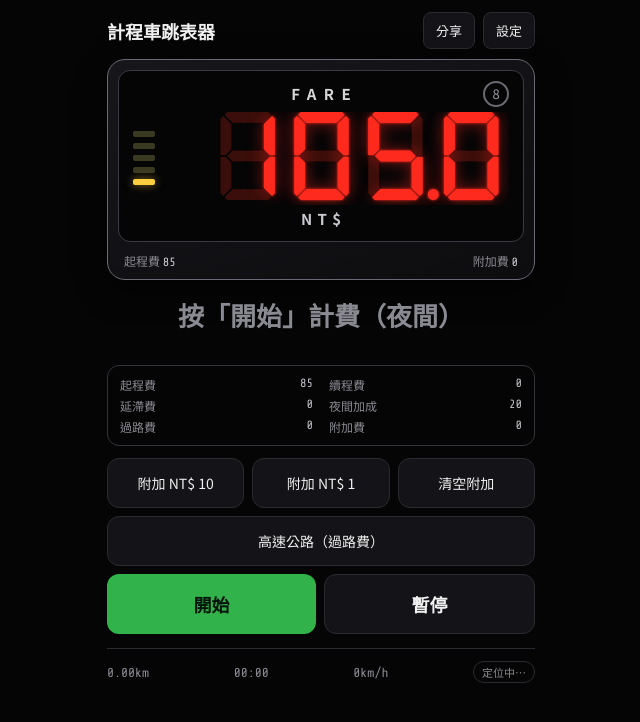
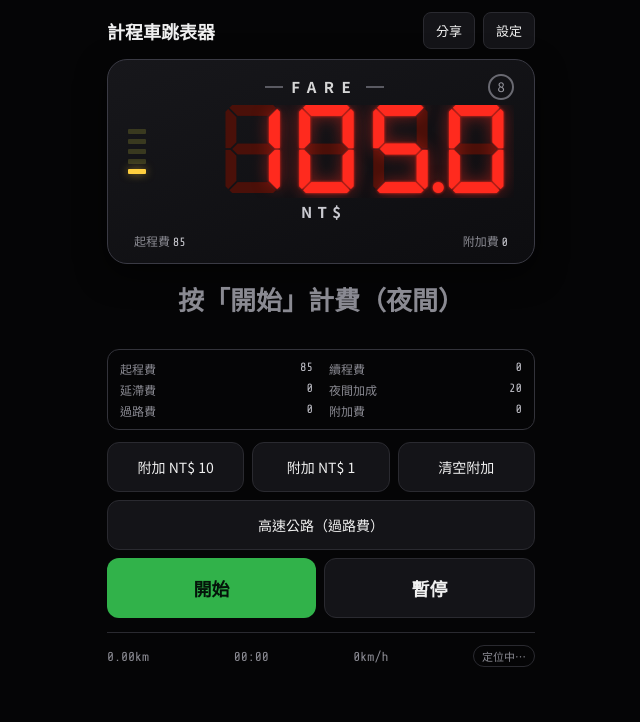
Before and after one commit to dmc4nero7482-commits/Texipay, a plain HTML site: page taxi.html in a window 1280 px wide. Shown: the whole page, without its empty margins (319-959 px from the left). Drawn offline with nearby package versions, Linux system fonts and the light colour scheme; no server answers.

Commit message:
Add files via upload

```diff
--- a/taxi.html
+++ b/taxi.html
@@ -31,18 +31,19 @@
   .topbtn:hover{border-color:var(--muted)}
   .topbtn:focus-visible{outline:2px solid var(--amber);outline-offset:2px}
 
-  .panel{background:linear-gradient(160deg,var(--panel-a),var(--panel-b));border:1.5px solid #6a6a74;border-radius:18px;padding:10px;box-shadow:0 10px 30px #0009}
-  .screen{background:#050506;border:1.5px solid #3a3a44;border-radius:12px;padding:12px 14px}
+  .panel{background:linear-gradient(160deg,var(--panel-a),var(--panel-b));border:1px solid #3a3a44;border-radius:20px;padding:16px 20px 14px;box-shadow:0 10px 30px #0009}
+  .screen{background:transparent;border:0;padding:0}
   .ptop{display:flex;align-items:center;justify-content:center;position:relative;margin-bottom:6px}
-  .fare-label{color:#d6d6d6;font-weight:700;font-size:15px;letter-spacing:.5em;padding-left:.5em}
+  .fare-label{color:#d6d6d6;font-weight:700;font-size:15px;letter-spacing:.5em;padding-left:.5em;display:inline-flex;align-items:center}
+  .fare-label::before,.fare-label::after{content:"";display:inline-block;width:18px;height:2px;background:#5a5a62;margin:0 8px}
   .pico{position:absolute;right:0;top:50%;transform:translateY(-50%);width:26px;height:26px;border-radius:50%;border:2px solid #6a6a72;display:flex;align-items:center;justify-content:center;color:#9a9aa2;font-size:13px}
   .pbody{display:flex;align-items:center;gap:14px;min-height:96px}
-  .bars{display:flex;flex-direction:column;gap:6px;flex:0 0 auto}
-  .bars i{display:block;width:22px;height:6px;border-radius:2px;background:#3a3a20}
+  .bars{display:flex;flex-direction:column;gap:5px;flex:0 0 auto}
+  .bars i{display:block;width:18px;height:5px;border-radius:1px;background:#39391f}
   .bars i.on{background:var(--amber);box-shadow:0 0 8px #ffcf3f88}
   .num{position:relative;flex:1;overflow:hidden;text-align:right}
   .num .digit,.num .ghost{font-family:"DSEG7","Share Tech Mono",monospace;font-size:clamp(54px,18vw,88px);line-height:1;letter-spacing:2px;white-space:nowrap}
-  .num .ghost{position:absolute;right:0;top:0;color:#3a0e0a}
+  .num .ghost{position:absolute;right:0;top:0;color:#4a1009}
   .num .digit{position:relative;color:var(--red);text-shadow:0 0 16px #ff2a1e88,0 0 3px #ff2a1e}
   .unit{text-align:center;color:#c9c9d0;letter-spacing:.35em;font-size:15px;font-weight:700;margin-top:2px;padding-left:.35em}
   .pfoot{display:flex;justify-content:space-between;color:var(--muted);font-size:12px;margin-top:10px;padding:0 6px}
```
